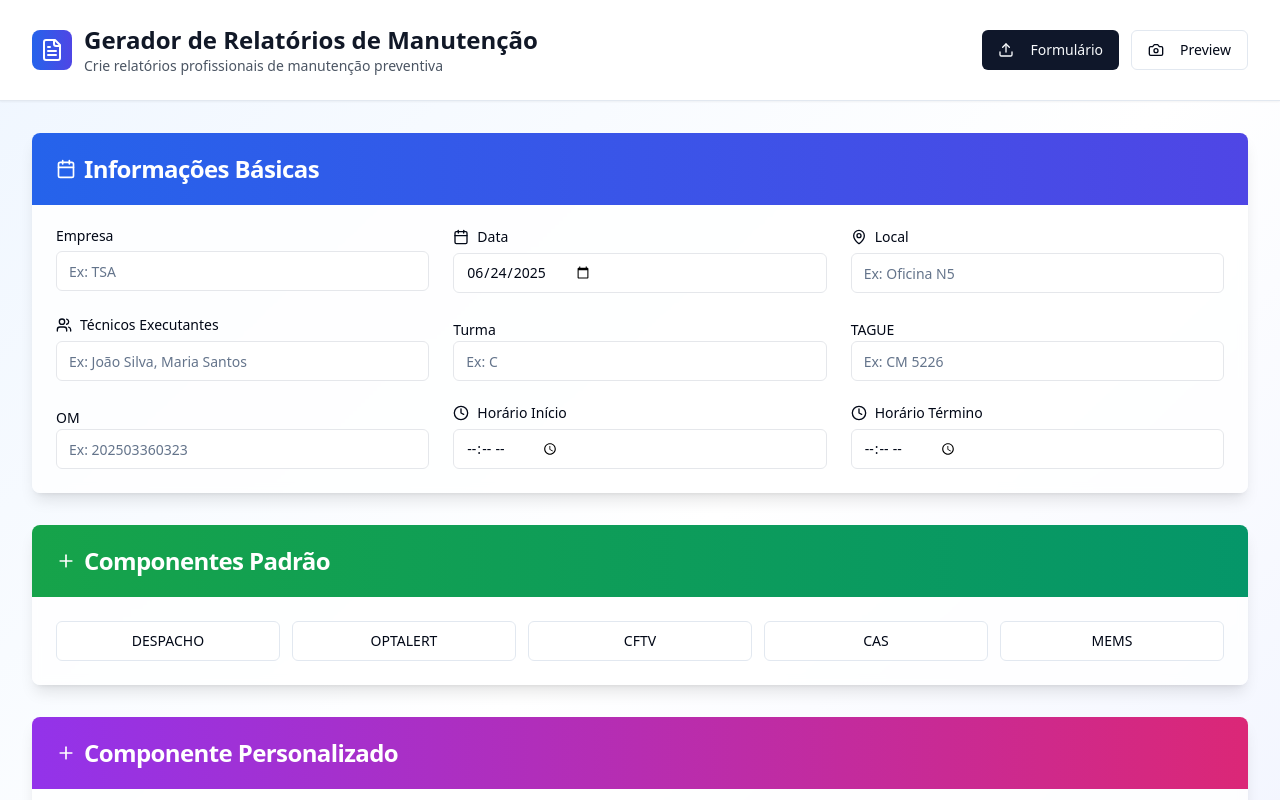
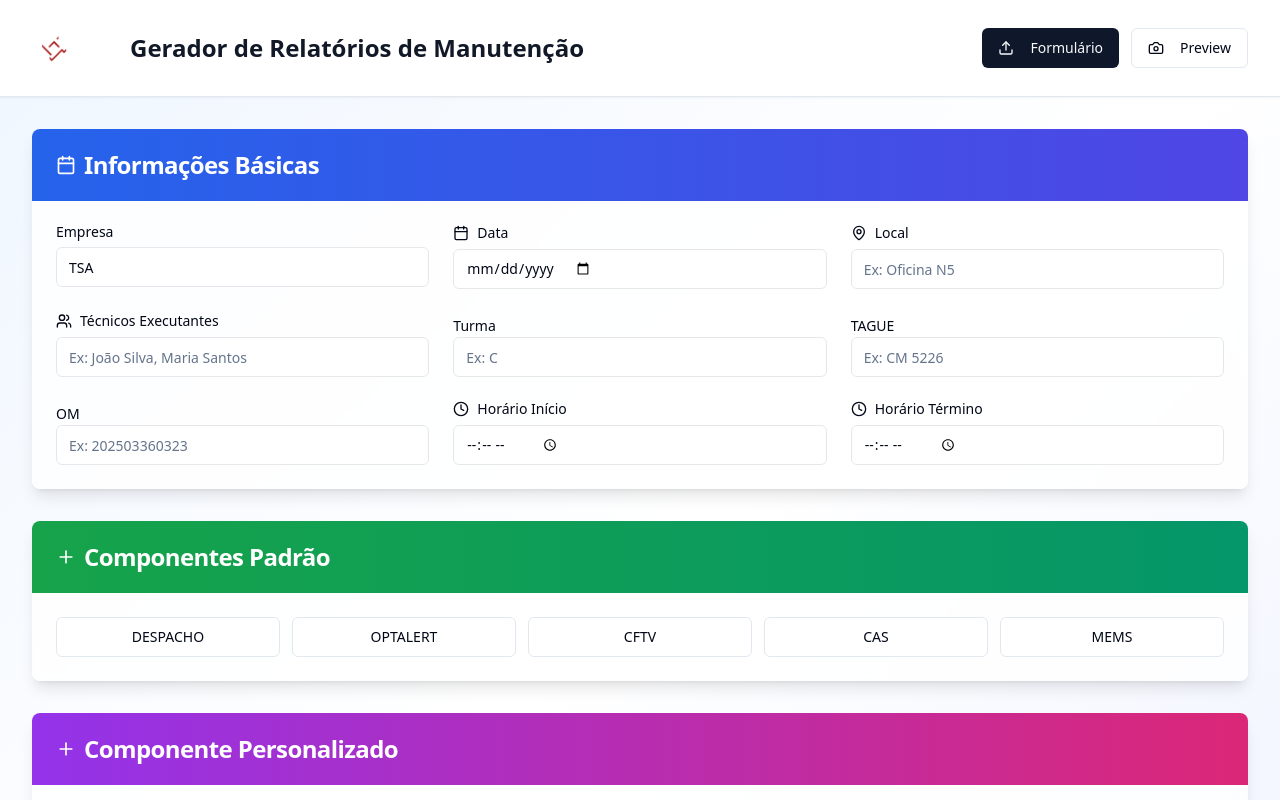
Before and after one commit to PedroJiraya/relatorio-tsa-cks, a React (Vite) app: page / in a window 1280 px wide. Shown: the top 800 px of the page. Built offline with nearby package versions, Linux system fonts and the light colour scheme.

Commit message:
Refactor: Update report form and preview
- Set default company name.
- Update header text and add logo.

```diff
--- a/src/pages/Index.tsx
+++ b/src/pages/Index.tsx
@@ -14,8 +14,8 @@ import { ReportData } from '@/types/report';
 
 const Index = () => {
   const [reportData, setReportData] = useState<ReportData>({
-    company: '',
-    date: new Date().toISOString().split('T')[0],
+    company: 'TSA',
+    date: '',
     location: '',
     technicians: '',
     team: '',
@@ -47,16 +47,17 @@ const Index = () => {
         <div className="max-w-7xl mx-auto px-4 sm:px-6 lg:px-8">
           <div className="flex justify-between items-center py-6">
             <div className="flex items-center space-x-3">
-              <div className="bg-gradient-to-r from-blue-600 to-indigo-600 p-2 rounded-lg">
-                <FileText className="h-6 w-6 text-white" />
+              <div className="bg-white p-2 rounded-lg">
+                <img
+                  src="/lovable-uploads/a34f25bd-2b0d-4e89-83b3-be27078c393d.png"
+                  alt="Logo TSA"
+                  className="h-8 w-auto"
+                />
               </div>
               <div>
                 <h1 className="text-2xl font-bold text-gray-900">
                   Gerador de Relatórios de Manutenção
                 </h1>
-                <p className="text-sm text-gray-600">
-                  Crie relatórios profissionais de manutenção preventiva
-                </p>
               </div>
             </div>
 
```
Also changed, not shown: public/lovable-uploads/a34f25bd-2b0d-4e89-83b3-be27078c393d.png (added).
